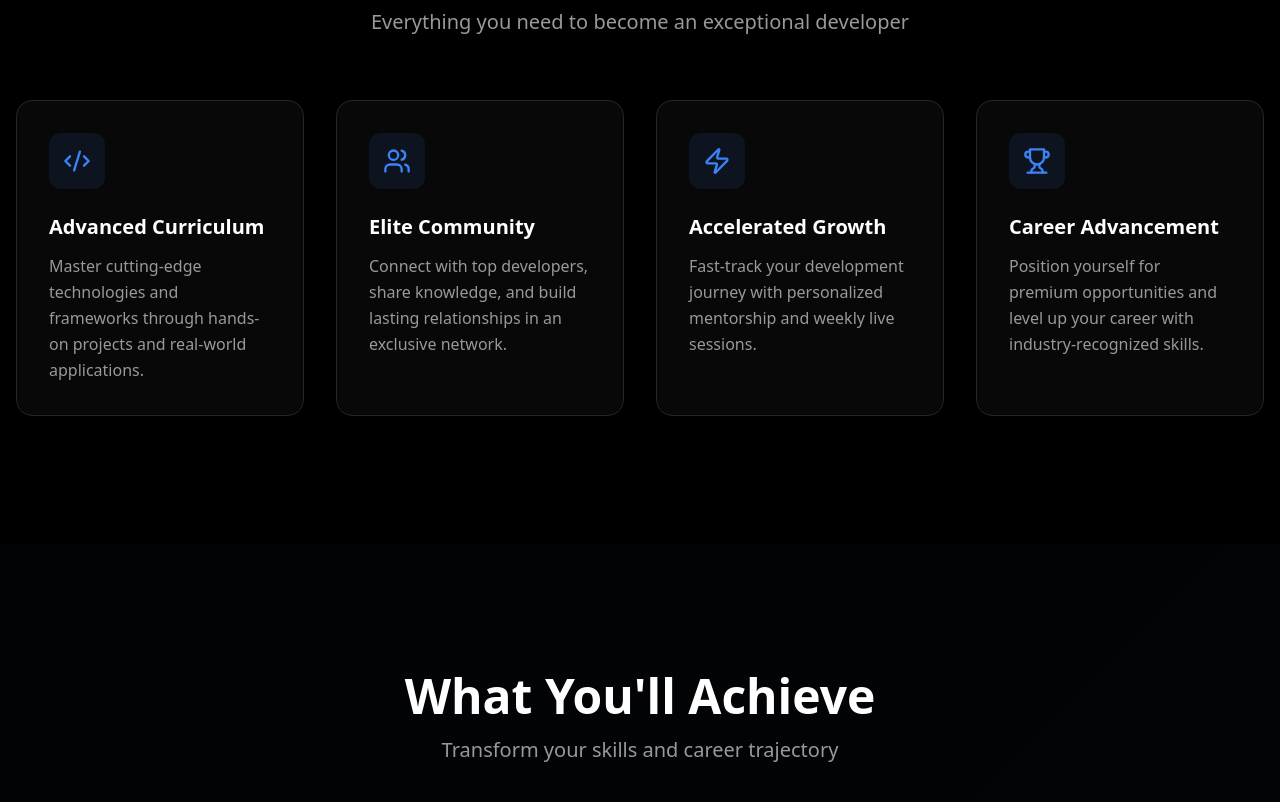
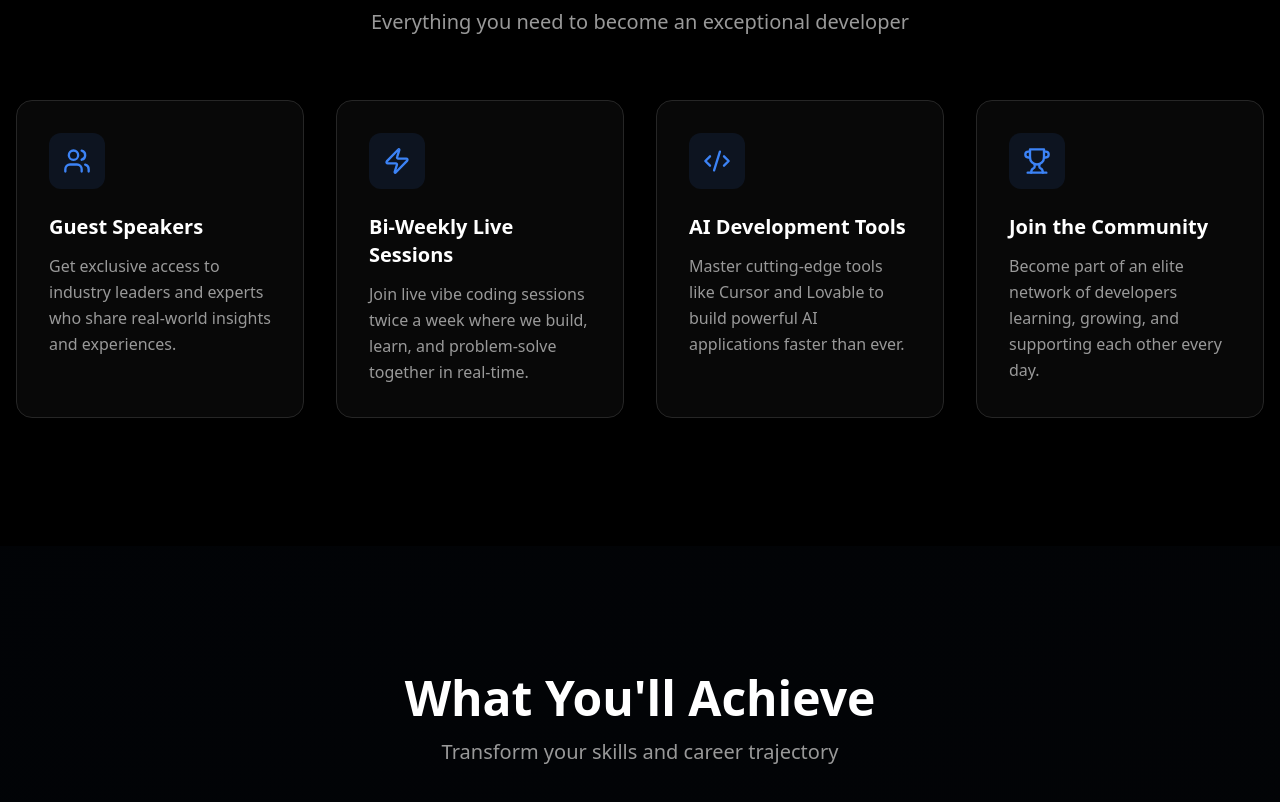
Before and after one commit to RodriguesJohn/mastermind-vibe-apply, a React (Vite) app: page / in a window 1280 px wide. Shown: the part 984-1786 px from the top of the page. Built offline with nearby package versions, Linux system fonts and the light colour scheme; the HTML template or start-up script is replaced by a standard one.

Commit message:
Update benefits section

```diff
--- a/src/components/BenefitsSection.tsx
+++ b/src/components/BenefitsSection.tsx
@@ -2,24 +2,24 @@ import { Code2, Users, Zap, Trophy } from "lucide-react";
 
 const benefits = [
   {
-    icon: Code2,
-    title: "Advanced Curriculum",
-    description: "Master cutting-edge technologies and frameworks through hands-on projects and real-world applications.",
-  },
-  {
     icon: Users,
-    title: "Elite Community",
-    description: "Connect with top developers, share knowledge, and build lasting relationships in an exclusive network.",
+    title: "Guest Speakers",
+    description: "Get exclusive access to industry leaders and experts who share real-world insights and experiences.",
   },
   {
     icon: Zap,
-    title: "Accelerated Growth",
-    description: "Fast-track your development journey with personalized mentorship and weekly live sessions.",
+    title: "Bi-Weekly Live Sessions",
+    description: "Join live vibe coding sessions twice a week where we build, learn, and problem-solve together in real-time.",
+  },
+  {
+    icon: Code2,
+    title: "AI Development Tools",
+    description: "Master cutting-edge tools like Cursor and Lovable to build powerful AI applications faster than ever.",
   },
   {
     icon: Trophy,
-    title: "Career Advancement",
-    description: "Position yourself for premium opportunities and level up your career with industry-recognized skills.",
+    title: "Join the Community",
+    description: "Become part of an elite network of developers learning, growing, and supporting each other every day.",
   },
 ];
 
```
